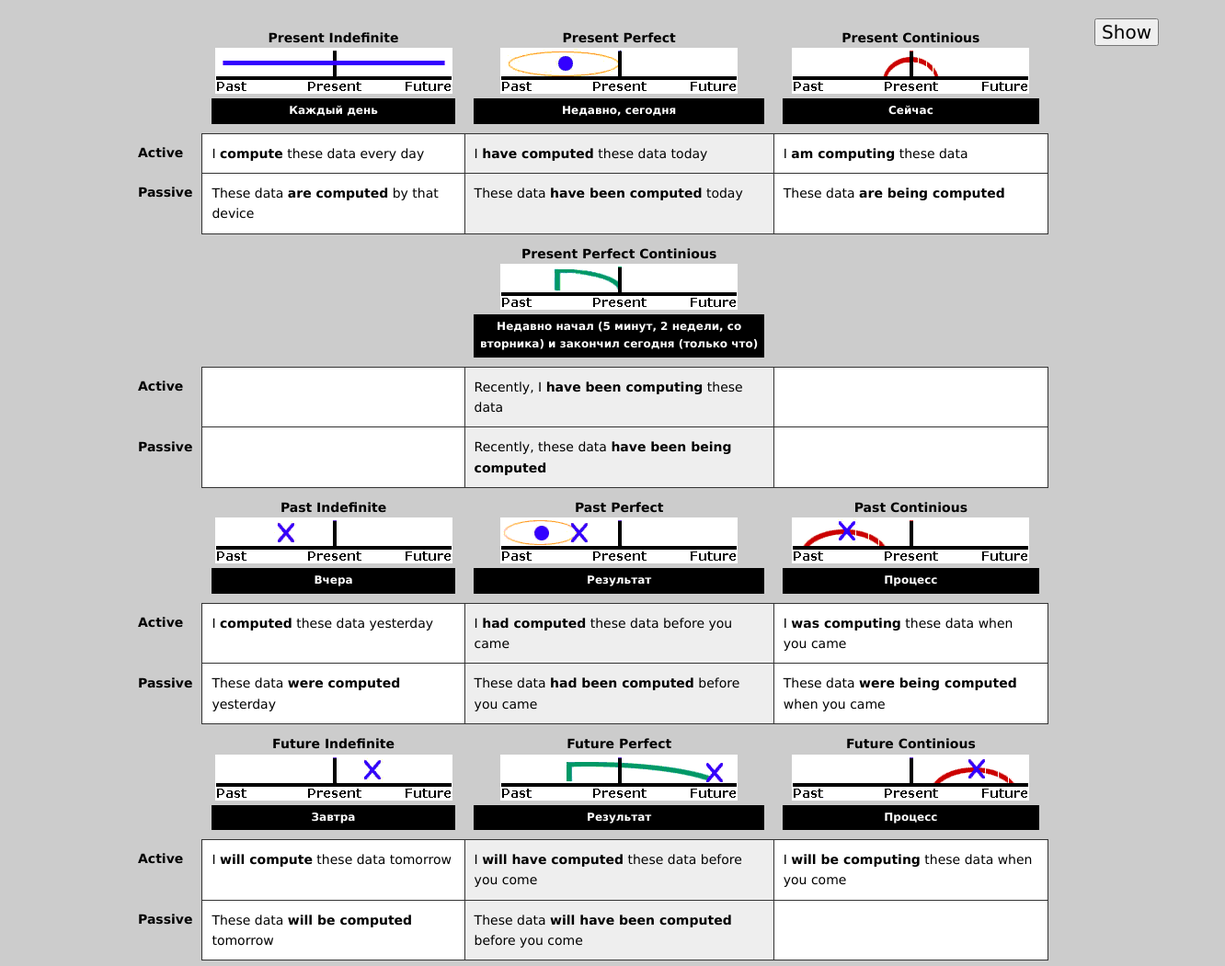
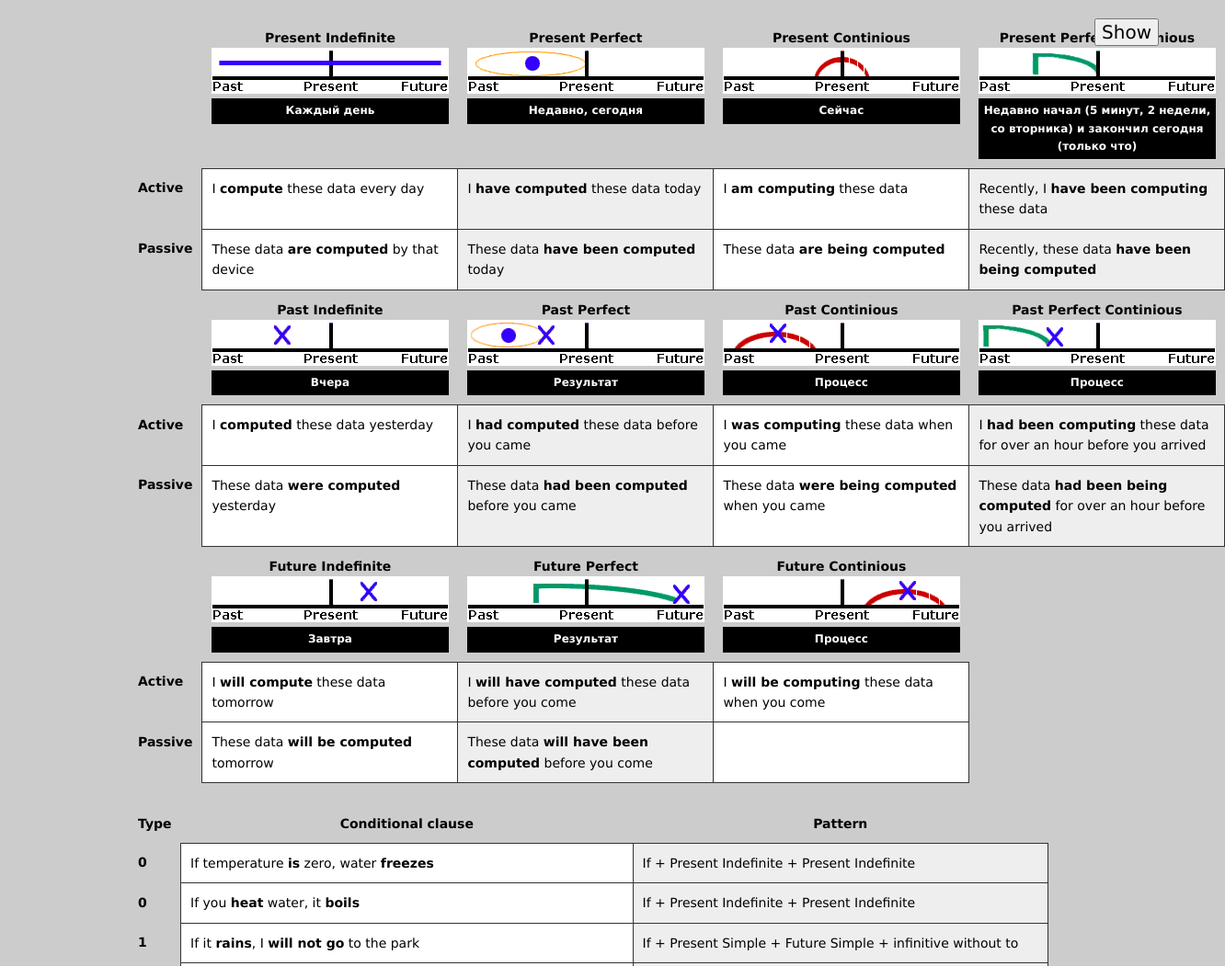
Before and after one commit to fret2buzz/fret2buzz.github.io, a plain HTML site: page english/english.html in a window 1280 px wide. Shown: the top 1051 px of the page at 92% size, 1332 px wide, since content can reach past the window. Drawn offline with nearby package versions, Linux system fonts and the light colour scheme.

Commit message:
past perfect continuous

```diff
--- a/english/english.html
+++ b/english/english.html
@@ -16,6 +16,7 @@
                     <th>Present Indefinite <img src="eng/simplepresentfact.gif" alt="image"> <strong> Каждый день</strong></th>
                     <th>Present Perfect <img src="eng/presentperfect.gif" alt="image"> <strong> Недавно, сегодня</strong></th>
                     <th>Present Continious <img src="eng/presentcontinuousnow.gif" alt="image"> <strong> Сейчас</strong></th>
+                    <th>Present Perfect Continious <img src="eng/presentperfectcontinuous.gif" alt="image"> <strong>Недавно начал (5 минут, 2 недели, со вторника) и закончил сегодня (только что)</strong></th>
                 </tr>
                 <tr>
                     <td class="data-label">Active</td>
@@ -30,7 +31,10 @@
                     <td class="data-cell">
                         <div class="english">I <strong>am computing</strong> these data</div>
                         <div class="translation">Я вычисляю (сейчас) эти данные</div>
-
+                    </td>
+                    <td class="data-cell">
+                        <div class="english">Recently, I <strong>have been computing</strong> these data</div>
+                        <div class="translation">Я вычислял эти данные недавно</div>
                     </td>
                 </tr>
                 <tr>
@@ -47,37 +51,9 @@
                         <div class="english">These data <strong>are being computed</strong></div>
                         <div class="translation">Эти данные (сейчас) вычисляются</div>
                     </td>
-                </tr>
-                <tr>
-                    <th>&nbsp;</th>
-                    <th>&nbsp;</th>
-                    <th>Present Perfect Continious <img src="eng/presentperfectcontinuous.gif" alt="image"> <strong>Недавно начал (5 минут, 2 недели, со вторника) и закончил сегодня (только что)</strong></th>
-                    <th>&nbsp;</th>
-                </tr>
-                <tr>
-                    <td class="data-label">Active</td>
-                    <td class="data-cell-alt">
-                        &nbsp;
-                    </td>
-                    <td class="data-cell">
-                        <div class="english">Recently, I <strong>have been computing</strong> these data</div>
-                        <div class="translation">Я вычислял эти данные недавно</div>
-                    </td>
-                    <td class="data-cell-alt">
-                        &nbsp;
-                    </td>
-                </tr>
-                <tr>
-                    <td class="data-label">Passive</td>
-                    <td class="data-cell-alt">
-                        &nbsp;
-                    </td>
                     <td class="data-cell">
                         <div class="english">Recently, these data <strong>have been being computed</strong></div>
                         <div class="translation">Эти данные вычислялись недавно</div>
-                    </td>
-                    <td class="data-cell-alt">
-                        &nbsp;
                     </td>
                 </tr>
                 <tr>
@@ -85,6 +61,7 @@
                     <th>Past Indefinite <img src="eng/simplepast.gif" alt="image"> <strong>Вчера</strong></th>
                     <th>Past Perfect <img src="eng/pastperfect.gif" alt="image"> <strong>Результат</strong></th>
                     <th>Past Continious <img src="eng/pastcontinuous.gif" alt="image"> <strong>Процесс</strong></th>
+                    <th>Past Perfect Continious <img src="eng/pastperfectcontinuous.gif" alt="image"> <strong>Процесс</strong></th>
                 </tr>
                 <tr>
                     <td class="data-label">Active</td>
@@ -99,6 +76,10 @@
                     <td class="data-cell">
                         <div class="english">I <strong>was computing</strong> these data when you came</div>
                         <div class="translation">Я вычислял эти данные, когда вы пришли</div>
+                    </td>
+                    <td class="data-cell">
+                        <div class="english">I <strong>had been computing</strong> these data for over an hour before you arrived</div>
+                        <div class="translation">Я вычислял эти данные больше часа, перед тем как вы пришли</div>
                     </td>
                 </tr>
                 <tr>
@@ -115,6 +96,10 @@
                         <div class="english">These data <strong>were being computed</strong> when you came</div>
                         <div class="translation">Эти данные вычислялись когда вы пришли</div>
                     </td>
+                    <td class="data-cell">
+                        <div class="english">These data <strong>had been being computed</strong> for over an hour before you arrived</div>
+                        <div class="translation">Эти данные вычислялись больше часа, перед тем как вы пришли</div>
+                    </td>
                 </tr>
 
                 <tr>
@@ -122,6 +107,7 @@
                     <th>Future Indefinite <img src="eng/simplefuture.gif" alt="image"> <strong>Завтра</strong></th>
                     <th>Future Perfect <img src="eng/futureperfectcontinuous.gif" alt="image"> <strong>Результат</strong></th>
                     <th>Future Continious <img src="eng/futurecontinuous.gif" alt="image"> <strong>Процесс</strong></th>
+                    <th></th>
                 </tr>
                 <tr>
                     <td class="data-label">Active</td>
@@ -137,6 +123,7 @@
                         <div class="english">I <strong>will be computing</strong> these data when you come</div>
                         <div class="translation">Я буду вычислять эти данные когда вы придете</div>
                     </td>
+                    <td></td>
                 </tr>
                 <tr>
                     <td class="data-label">Passive</td>
@@ -149,6 +136,7 @@
                         <div class="translation">Эти данные будут вычислены до того как вы придете</div>
                     </td>
                     <td class="data-cell-alt">&nbsp;</td>
+                    <td></td>
                 </tr>
             </table><br />
             <table class="data">
```
Also changed, not shown: english/eng/pastperfectcontinuous.gif (added).
